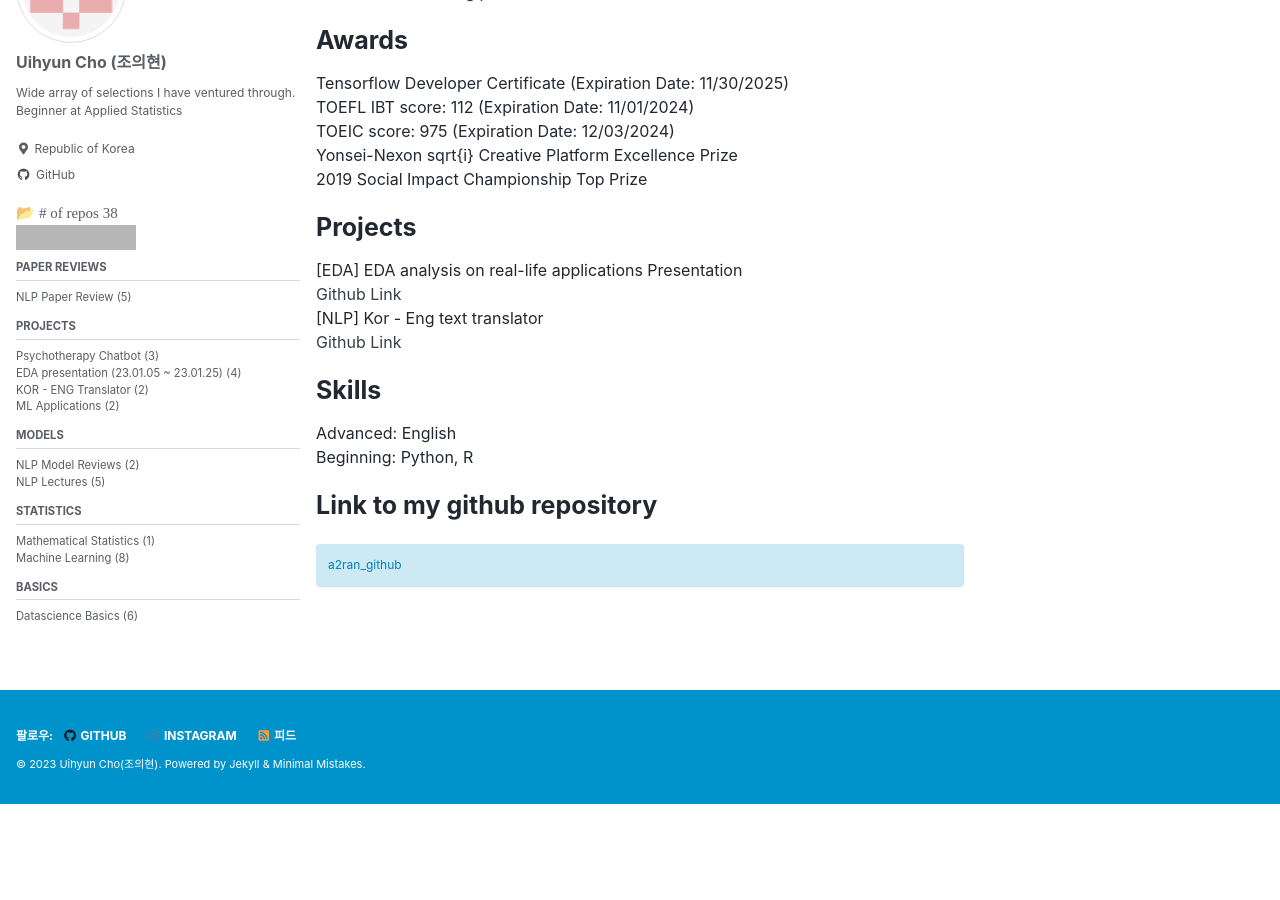
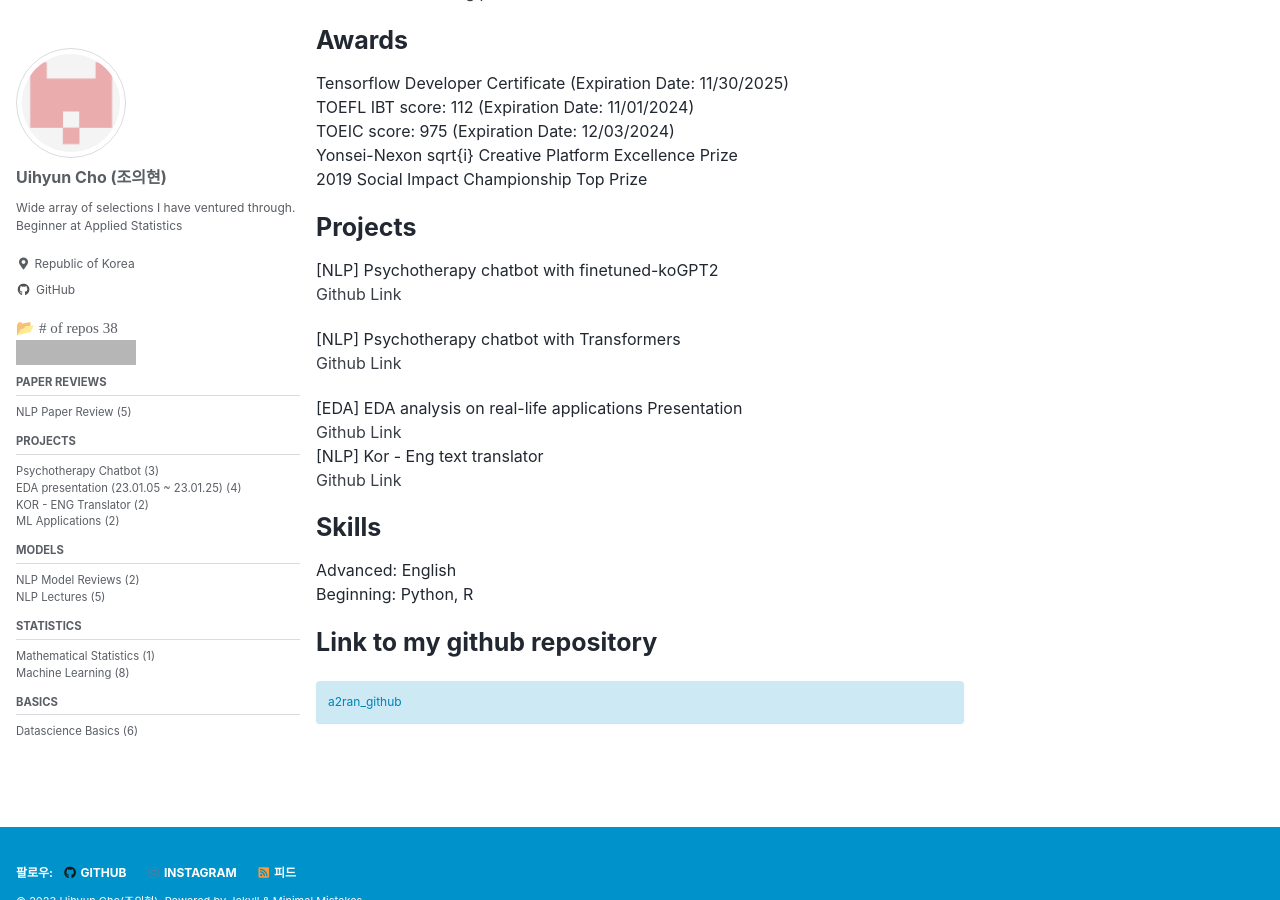
Before and after one commit to a2ran/a2ran.github.io, a Jekyll site: the page built from index.html, in a window 1280 px wide and 900 px high, scrolled down 1015 px. Built offline with Jekyll 4.4.1, drawn with Linux system fonts in a browser that asks for light colours; cached includes are drawn as plain includes; the list of posts is cut into pages by our own code; before the commit the page ends 1819 px from its top, so only the background shows below that; grey boxes are pictures that could not be loaded.

Commit message:
Update home.html

```diff
--- a/_layouts/home.html
+++ b/_layouts/home.html
@@ -63,6 +63,12 @@ layout: archive
         <header class = 'projects'>
             <h1> Projects </h1>
         </header>
+        <p>[NLP] Psychotherapy chatbot with finetuned-koGPT2
+        <br>
+        <a href="https://github.com/a2ran/kogpt2-chatbot"> Github Link</a> <br>
+        <p>[NLP] Psychotherapy chatbot with Transformers
+        <br>
+        <a href="https://github.com/a2ran/transformer-chatbot"> Github Link</a> <br>
         <p>[EDA] EDA analysis on real-life applications Presentation
         <br>
         <a href="https://github.com/a2ran/9th_EDA/tree/main/4%E1%84%8C%E1%85%A9"> Github Link</a> <br>
```
